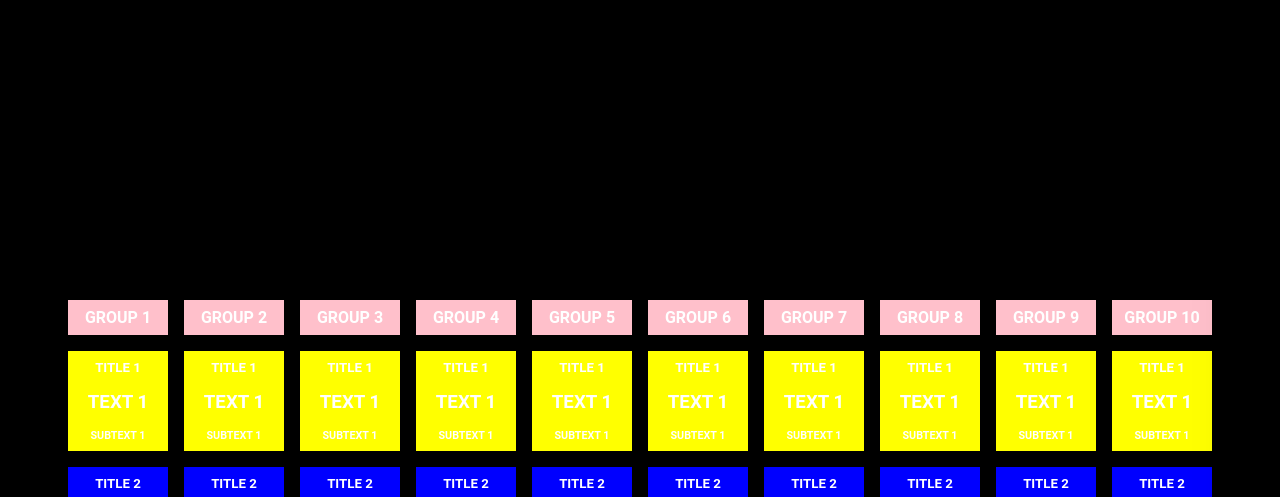
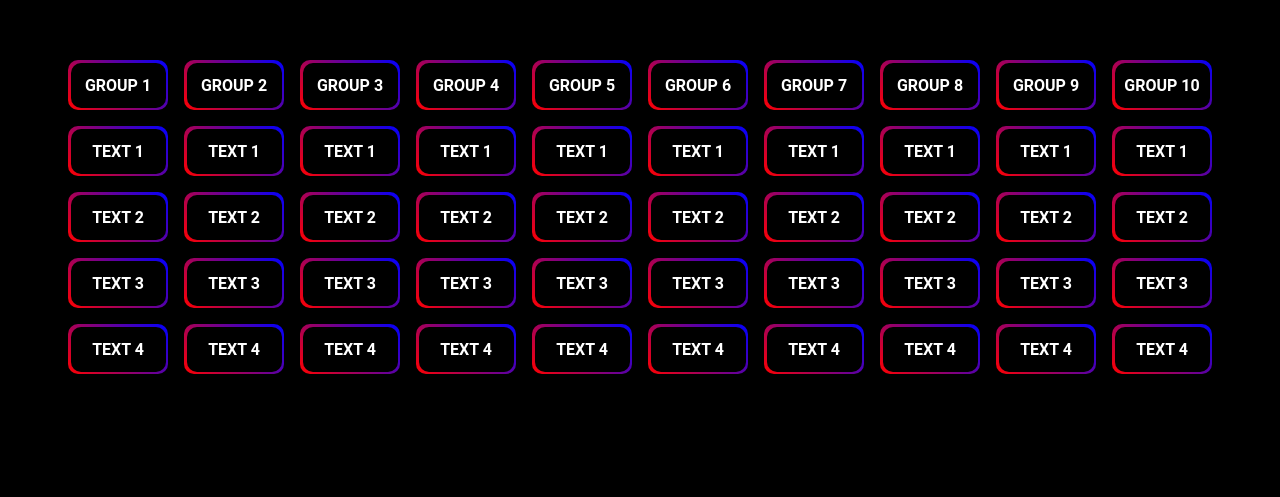
Before and after one commit to O-K-G/devpage, a Next.js app: page / in a window 1280 px wide. Shown: the part 1943-2440 px from the top of the page. Built offline with nearby package versions, Linux system fonts and the light colour scheme.

Commit message:
Update table visuals.

```diff
--- a/components/section.js
+++ b/components/section.js
@@ -35,6 +35,10 @@ const Section = (props) => {
           quality={100}
         />
       )}
+      <div
+        className={classes.sectionShadows}
+        style={{ display: props.id === 1 && "none" }}
+      />
 
       {props.id === 3 && <Table /> }
 
@@ -84,10 +88,7 @@ const Section = (props) => {
           )}
         </>
       </div>
-      <div
-        className={classes.sectionShadows}
-        style={{ display: props.id === 1 && "none" }}
-      />
+
     </div>
   );
 };
--- a/components/table/table.js
+++ b/components/table/table.js
@@ -5,210 +5,201 @@ const Table = () => {
   return (
     <div className={classes.mainContainer}>
       <TableGroup
-        mainTitle="GROUP 1"
-        mainTitleBackgroundColor="pink"
-        item1BackgroundColor="yellow"
-        item2BackgroundColor="blue"
-        item3BackgroundColor="green"
-        item4BackgroundColor="red"
+        groupTitleBackground="linear-gradient(45deg,red,blue)"
+        groupTitleText="GROUP 1"
+        itemBackground1="linear-gradient(45deg,red,blue)"
         itemsTitle1="TITLE 1"
         itemsText1="TEXT 1"
         itemsSubText1="SUBTEXT 1"
+        itemBackground2="linear-gradient(45deg,red,blue)"
         itemsTitle2="TITLE 2"
         itemsText2="TEXT 2"
         itemsSubText2="SUBTEXT 2"
+        itemBackground3="linear-gradient(45deg,red,blue)"
         itemsTitle3="TITLE 3"
         itemsText3="TEXT 3"
         itemsSubText3="SUBTEXT 3"
+        itemBackground4="linear-gradient(45deg,red,blue)"
         itemsTitle4="TITLE 4"
         itemsText4="TEXT 4"
         itemsSubText4="SUBTEXT 4"
       />
-
             <TableGroup
-        mainTitle="GROUP 2"
-        mainTitleBackgroundColor="pink"
-        item1BackgroundColor="yellow"
-        item2BackgroundColor="blue"
-        item3BackgroundColor="green"
-        item4BackgroundColor="red"
+        groupTitleBackground="linear-gradient(45deg,red,blue)"
+        groupTitleText="GROUP 2"
+        itemBackground1="linear-gradient(45deg,red,blue)"
         itemsTitle1="TITLE 1"
         itemsText1="TEXT 1"
         itemsSubText1="SUBTEXT 1"
+        itemBackground2="linear-gradient(45deg,red,blue)"
         itemsTitle2="TITLE 2"
         itemsText2="TEXT 2"
         itemsSubText2="SUBTEXT 2"
+        itemBackground3="linear-gradient(45deg,red,blue)"
         itemsTitle3="TITLE 3"
         itemsText3="TEXT 3"
         itemsSubText3="SUBTEXT 3"
+        itemBackground4="linear-gradient(45deg,red,blue)"
         itemsTitle4="TITLE 4"
         itemsText4="TEXT 4"
         itemsSubText4="SUBTEXT 4"
       />
-
             <TableGroup
-        mainTitle="GROUP 3"
-        mainTitleBackgroundColor="pink"
-        item1BackgroundColor="yellow"
-        item2BackgroundColor="blue"
-        item3BackgroundColor="green"
-        item4BackgroundColor="red"
+        groupTitleBackground="linear-gradient(45deg,red,blue)"
+        groupTitleText="GROUP 3"
+        itemBackground1="linear-gradient(45deg,red,blue)"
         itemsTitle1="TITLE 1"
         itemsText1="TEXT 1"
         itemsSubText1="SUBTEXT 1"
+        itemBackground2="linear-gradient(45deg,red,blue)"
         itemsTitle2="TITLE 2"
         itemsText2="TEXT 2"
         itemsSubText2="SUBTEXT 2"
+        itemBackground3="linear-gradient(45deg,red,blue)"
         itemsTitle3="TITLE 3"
         itemsText3="TEXT 3"
         itemsSubText3="SUBTEXT 3"
+        itemBackground4="linear-gradient(45deg,red,blue)"
         itemsTitle4="TITLE 4"
         itemsText4="TEXT 4"
         itemsSubText4="SUBTEXT 4"
       />
-
             <TableGroup
-        mainTitle="GROUP 4"
-        mainTitleBackgroundColor="pink"
-        item1BackgroundColor="yellow"
-        item2BackgroundColor="blue"
-        item3BackgroundColor="green"
-        item4BackgroundColor="red"
+        groupTitleBackground="linear-gradient(45deg,red,blue)"
+        groupTitleText="GROUP 4"
+        itemBackground1="linear-gradient(45deg,red,blue)"
         itemsTitle1="TITLE 1"
         itemsText1="TEXT 1"
         itemsSubText1="SUBTEXT 1"
+        itemBackground2="linear-gradient(45deg,red,blue)"
         itemsTitle2="TITLE 2"
         itemsText2="TEXT 2"
         itemsSubText2="SUBTEXT 2"
+        itemBackground3="linear-gradient(45deg,red,blue)"
         itemsTitle3="TITLE 3"
         itemsText3="TEXT 3"
         itemsSubText3="SUBTEXT 3"
+        itemBackground4="linear-gradient(45deg,red,blue)"
         itemsTitle4="TITLE 4"
         itemsText4="TEXT 4"
         itemsSubText4="SUBTEXT 4"
       />
-
             <TableGroup
-        mainTitle="GROUP 5"
-        mainTitleBackgroundColor="pink"
-        item1BackgroundColor="yellow"
-        item2BackgroundColor="blue"
-        item3BackgroundColor="green"
-        item4BackgroundColor="red"
+        groupTitleBackground="linear-gradient(45deg,red,blue)"
+        groupTitleText="GROUP 5"
+        itemBackground1="linear-gradient(45deg,red,blue)"
         itemsTitle1="TITLE 1"
         itemsText1="TEXT 1"
         itemsSubText1="SUBTEXT 1"
+        itemBackground2="linear-gradient(45deg,red,blue)"
         itemsTitle2="TITLE 2"
         itemsText2="TEXT 2"
         itemsSubText2="SUBTEXT 2"
+        itemBackground3="linear-gradient(45deg,red,blue)"
         itemsTitle3="TITLE 3"
         itemsText3="TEXT 3"
         itemsSubText3="SUBTEXT 3"
+        itemBackground4="linear-gradient(45deg,red,blue)"
         itemsTitle4="TITLE 4"
         itemsText4="TEXT 4"
         itemsSubText4="SUBTEXT 4"
       />
-
             <TableGroup
-        mainTitle="GROUP 6"
-        mainTitleBackgroundColor="pink"
-        item1BackgroundColor="yellow"
-        item2BackgroundColor="blue"
-        item3BackgroundColor="green"
-        item4BackgroundColor="red"
+        groupTitleBackground="linear-gradient(45deg,red,blue)"
+        groupTitleText="GROUP 6"
+        itemBackground1="linear-gradient(45deg,red,blue)"
         itemsTitle1="TITLE 1"
         itemsText1="TEXT 1"
         itemsSubText1="SUBTEXT 1"
+        itemBackground2="linear-gradient(45deg,red,blue)"
         itemsTitle2="TITLE 2"
         itemsText2="TEXT 2"
         itemsSubText2="SUBTEXT 2"
+        itemBackground3="linear-gradient(45deg,red,blue)"
         itemsTitle3="TITLE 3"
         itemsText3="TEXT 3"
         itemsSubText3="SUBTEXT 3"
+        itemBackground4="linear-gradient(45deg,red,blue)"
         itemsTitle4="TITLE 4"
         itemsText4="TEXT 4"
         itemsSubText4="SUBTEXT 4"
       />
-
             <TableGroup
-        mainTitle="GROUP 7"
-        mainTitleBackgroundColor="pink"
-        item1BackgroundColor="yellow"
-        item2BackgroundColor="blue"
-        item3BackgroundColor="green"
-        item4BackgroundColor="red"
+        groupTitleBackground="linear-gradient(45deg,red,blue)"
+        groupTitleText="GROUP 7"
+        itemBackground1="linear-gradient(45deg,red,blue)"
         itemsTitle1="TITLE 1"
         itemsText1="TEXT 1"
         itemsSubText1="SUBTEXT 1"
+        itemBackground2="linear-gradient(45deg,red,blue)"
         itemsTitle2="TITLE 2"
         itemsText2="TEXT 2"
         itemsSubText2="SUBTEXT 2"
+        itemBackground3="linear-gradient(45deg,red,blue)"
         itemsTitle3="TITLE 3"
         itemsText3="TEXT 3"
         itemsSubText3="SUBTEXT 3"
+        itemBackground4="linear-gradient(45deg,red,blue)"
         itemsTitle4="TITLE 4"
         itemsText4="TEXT 4"
         itemsSubText4="SUBTEXT 4"
       />
-
             <TableGroup
-        mainTitle="GROUP 8"
-        mainTitleBackgroundColor="pink"
-        item1BackgroundColor="yellow"
-        item2BackgroundColor="blue"
-        item3BackgroundColor="green"
-        item4BackgroundColor="red"
+        groupTitleBackground="linear-gradient(45deg,red,blue)"
+        groupTitleText="GROUP 8"
+        itemBackground1="linear-gradient(45deg,red,blue)"
         itemsTitle1="TITLE 1"
         itemsText1="TEXT 1"
         itemsSubText1="SUBTEXT 1"
+        itemBackground2="linear-gradient(45deg,red,blue)"
         itemsTitle2="TITLE 2"
         itemsText2="TEXT 2"
         itemsSubText2="SUBTEXT 2"
+        itemBackground3="linear-gradient(45deg,red,blue)"
         itemsTitle3="TITLE 3"
         itemsText3="TEXT 3"
         itemsSubText3="SUBTEXT 3"
+        itemBackground4="linear-gradient(45deg,red,blue)"
         itemsTitle4="TITLE 4"
         itemsText4="TEXT 4"
         itemsSubText4="SUBTEXT 4"
       />
-
             <TableGroup
-        mainTitle="GROUP 9"
-        mainTitleBackgroundColor="pink"
-        item1BackgroundColor="yellow"
-        item2BackgroundColor="blue"
-        item3BackgroundColor="green"
-        item4BackgroundColor="red"
+        groupTitleBackground="linear-gradient(45deg,red,blue)"
+        groupTitleText="GROUP 9"
+        itemBackground1="linear-gradient(45deg,red,blue)"
         itemsTitle1="TITLE 1"
         itemsText1="TEXT 1"
         itemsSubText1="SUBTEXT 1"
+        itemBackground2="linear-gradient(45deg,red,blue)"
         itemsTitle2="TITLE 2"
         itemsText2="TEXT 2"
         itemsSubText2="SUBTEXT 2"
+        itemBackground3="linear-gradient(45deg,red,blue)"
         itemsTitle3="TITLE 3"
         itemsText3="TEXT 3"
         itemsSubText3="SUBTEXT 3"
+        itemBackground4="linear-gradient(45deg,red,blue)"
         itemsTitle4="TITLE 4"
         itemsText4="TEXT 4"
         itemsSubText4="SUBTEXT 4"
       />
-
             <TableGroup
-        mainTitle="GROUP 10"
-        mainTitleBackgroundColor="pink"
-        item1BackgroundColor="yellow"
-        item2BackgroundColor="blue"
-        item3BackgroundColor="green"
-        item4BackgroundColor="red"
+        groupTitleBackground="linear-gradient(45deg,red,blue)"
+        groupTitleText="GROUP 10"
+        itemBackground1="linear-gradient(45deg,red,blue)"
         itemsTitle1="TITLE 1"
         itemsText1="TEXT 1"
         itemsSubText1="SUBTEXT 1"
+        itemBackground2="linear-gradient(45deg,red,blue)"
         itemsTitle2="TITLE 2"
         itemsText2="TEXT 2"
         itemsSubText2="SUBTEXT 2"
+        itemBackground3="linear-gradient(45deg,red,blue)"
         itemsTitle3="TITLE 3"
         itemsText3="TEXT 3"
         itemsSubText3="SUBTEXT 3"
+        itemBackground4="linear-gradient(45deg,red,blue)"
         itemsTitle4="TITLE 4"
         itemsText4="TEXT 4"
         itemsSubText4="SUBTEXT 4"
--- a/components/table/table.module.css
+++ b/components/table/table.module.css
@@ -5,7 +5,7 @@
   align-items: center;
   align-content: center;
   min-height: 100vh;
-  margin: 10vh 0 10vh 0;
+  margin: 0 0 10vh 0;
   height: auto;
   width: 100%;
   overflow: hidden;
--- a/components/table/tableGroup.js
+++ b/components/table/tableGroup.js
@@ -4,34 +4,25 @@ import TableItem from "./tableItem";
 const TableGroup = (props) => {
   return (
     <ul className={classes.groupContainer}>
-      <li className={classes.groupTitleItem}
-        style={{backgroundColor: props.mainTitleBackgroundColor }}
-      >
-        <h4 className={classes.groupTitleText}>{props.mainTitle}</h4>
-      </li>
       <TableItem
-        backgroundColor={props.item1BackgroundColor}
-        itemsTitle={props.itemsTitle1}
-        itemsText={props.itemsText1}
-        itemsSubText={props.itemsSubText1}
+        background={props.groupTitleBackground}
+        itemsText={props.groupTitleText}
       />
       <TableItem
-        backgroundColor={props.item2BackgroundColor}
-        itemsTitle={props.itemsTitle2}
-        itemsText={props.itemsText2}
-        itemsSubText={props.itemsSubText2}
+        background={props.itemBackground1}
+        itemsText={props.itemsText1}
       />
       <TableItem
-        backgroundColor={props.item3BackgroundColor}
-        itemsTitle={props.itemsTitle3}
-        itemsText={props.itemsText3}
-        itemsSubText={props.itemsSubText3}
+        background={props.itemBackground2}
+        itemsText={props.itemsText2}
       />
       <TableItem
-        backgroundColor={props.item4BackgroundColor}
-        itemsTitle={props.itemsTitle4}
+        background={props.itemBackground3}
+        itemsText={props.itemsText3}
+      />
+      <TableItem
+        background={props.itemBackground4}
         itemsText={props.itemsText4}
-        itemsSubText={props.itemsSubText4}
       />
     </ul>
   );
--- a/components/table/tableGroup.module.css
+++ b/components/table/tableGroup.module.css
@@ -9,16 +9,6 @@
     list-style-type: none;
   }
 
-  .groupTitleItem {
-    margin: 32px 8px 8px 8px;
-    min-width: 100px;
-    text-align: center;
-  }
-
-  .groupTitleText {
-      margin: 8px;
-  }
-
   @media only screen and (max-width: 1024px) {
     .groupContainer {
       width: 50%;
--- a/components/table/tableItem.js
+++ b/components/table/tableItem.js
@@ -1,14 +1,11 @@
 import classes from "./tableItem.module.css";
 
 const TableItem = (props) => {
+
   return (
-    <li
-      className={classes.items}
-      style={{ backgroundColor: props.backgroundColor }}
-    >
-      <h5 className={classes.itemsText}>{props.itemsTitle}</h5>
-      <h3 className={classes.itemsText}>{props.itemsText}</h3>
-      <h6 className={classes.itemsText}>{props.itemsSubText}</h6>
+    <li onClick={() => console.log(props.itemsText)}className={classes.items} style={{ background: props.background }}>
+      <div className={classes.mask} />
+      <h4 className={classes.itemsText}>{props.itemsText}</h4>
     </li>
   );
 };
--- a/components/table/tableItem.module.css
+++ b/components/table/tableItem.module.css
@@ -1,7 +1,7 @@
 .items {
   flex: 1 1 1rem;
   margin: 8px;
-    min-height: 100px;
+  min-height: 50px;
   min-width: 100px;
   display: flex;
   flex-flow: column nowrap;
@@ -9,10 +9,29 @@
   align-items: center;
   align-content: center;
   overflow: hidden;
+  border-radius: 10px;
+  cursor: pointer;
+  transition: 0.5s;
+}
+
+.items:hover {
+  transform: scale(1.5);
+  z-index: 1;
+}
+
+/* ".mask" of the div is instead of -webkit-mask. Temporary until all browsers support mask. */
+
+.mask {
+  min-width: 95px;
+  min-height: 45px;
+  position: absolute;
+  background-color: black;
+  border-radius: 10px;
 }
 
 .itemsText {
   display: block;
+  position: absolute;
   text-align: center;
   margin: 8px;
 }
--- a/pages/index.js
+++ b/pages/index.js
@@ -30,7 +30,7 @@ const Home = () => {
         />
         <Section
           id={3}
-          paddingTop="50vh"
+          paddingTop="20vh"
           zIndex="3"
           offsetValue="-0.05"
           backgroundColor="#000000"
```
Lines whose indentation alone changed are shown as unchanged.
